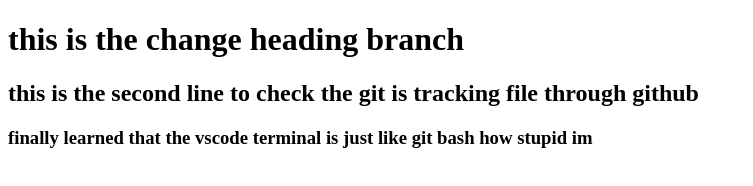
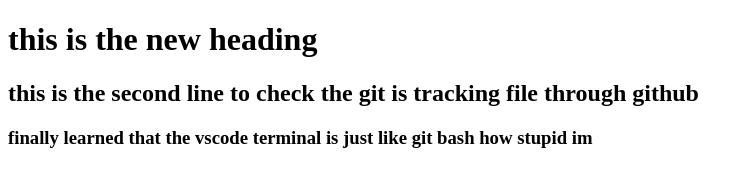
Before and after one commit to SumitKumar777/practice, a plain HTML site: page index.html in a window 1280 px wide. Shown: the whole page, without its empty margins (0-753 px from the left). Drawn offline with Linux system fonts and the light colour scheme.

Commit message:
changed/newheading

```diff
--- a/index.html
+++ b/index.html
@@ -9,7 +9,7 @@
 </head>
 
 <body>
-    <h1>this is the change heading branch </h1>
+    <h1>this is the new heading </h1>
     <h2>this is the second line to check the git is tracking file through github</h2>
     <h3>finally learned that the vscode terminal is just like git bash how stupid im </h3>
 
```
